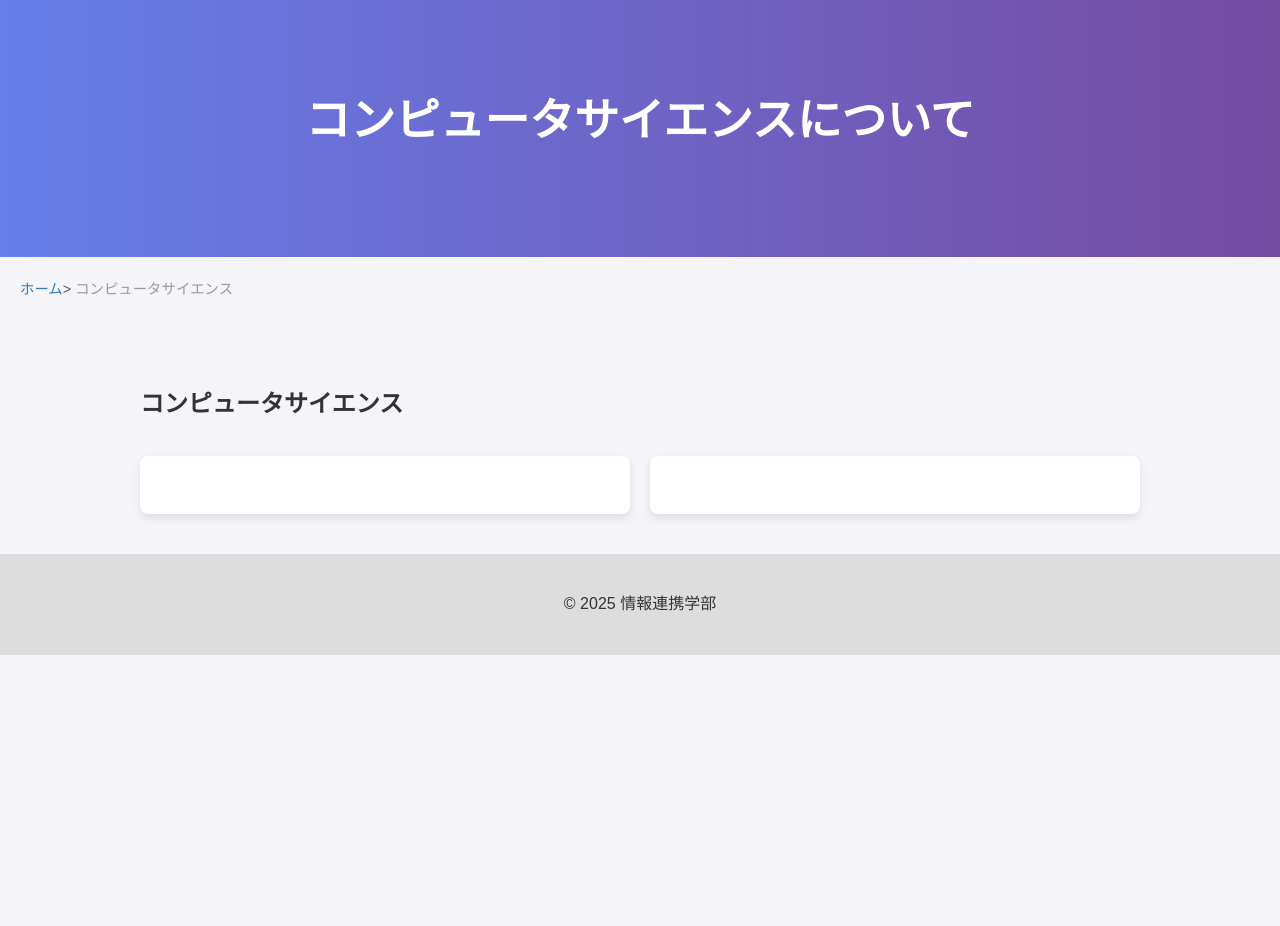
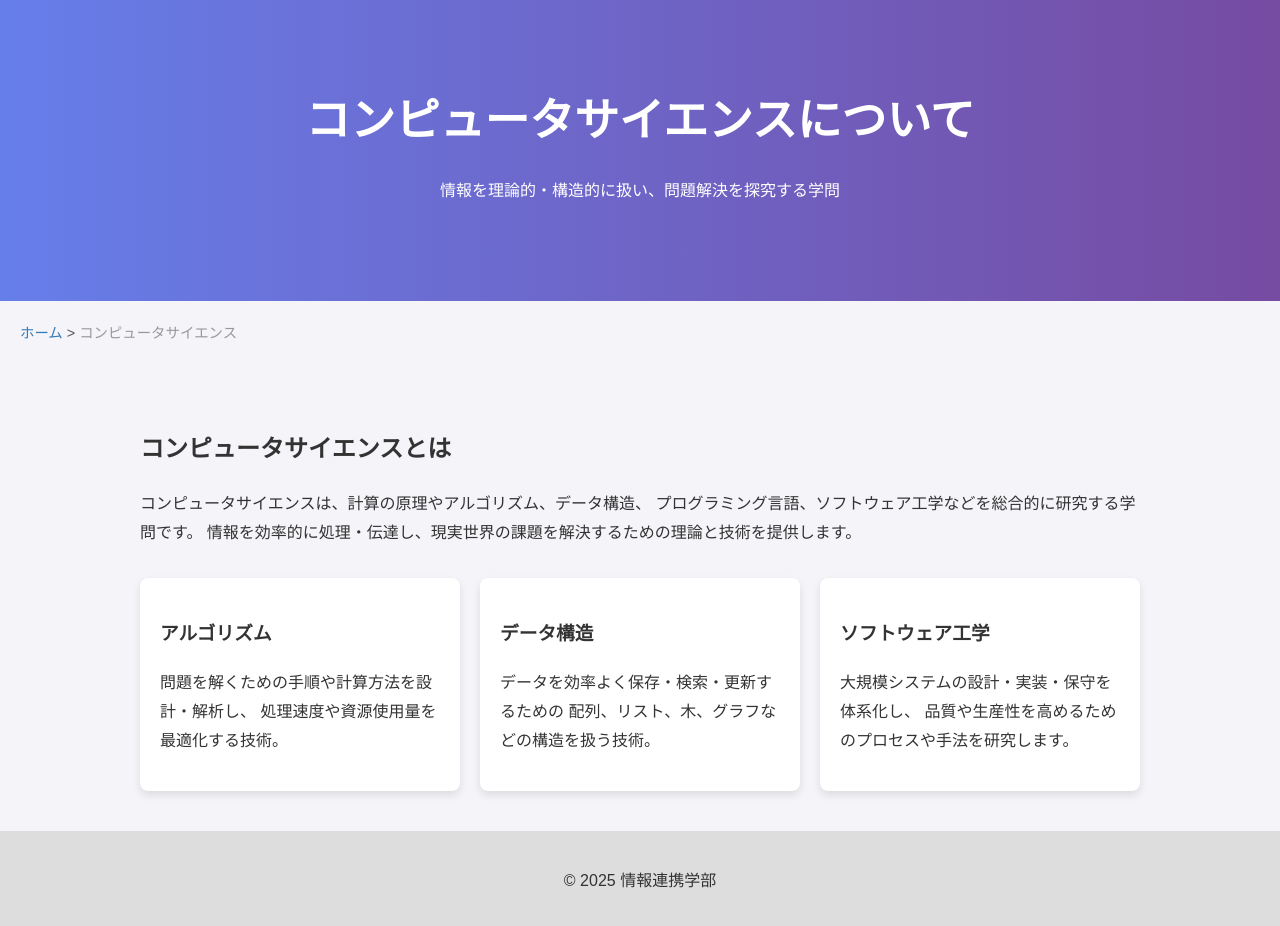
Before and after one commit to s1f102502362/team-project, a plain HTML site: page computerscience.html in a window 1280 px wide. Before the commit the page ends 800 px from the top, so only its background shows below. Drawn offline with Linux system fonts and the light colour scheme.

Commit message:
Update computerscience.html

```diff
--- a/computerscience.html
+++ b/computerscience.html
@@ -3,37 +3,50 @@
   <head>
     <meta charset="UTF-8">
     <title>コンピュータサイエンス</title>
-        <link rel="stylesheet" type="text/css" href="CSS\jyouhoudezain.css">
+    <link rel="stylesheet" type="text/css" href="CSS/jyouhoudezain.css">
   </head>
-    <body><header class="hero">
+  <body>
+    <header class="hero">
       <h1>コンピュータサイエンスについて</h1>
-    <p></p>
+      <p>情報を理論的・構造的に扱い、問題解決を探究する学問</p>
     </header>
     <nav class="hometab">
-        <a href="index.html">ホーム</a>&gt;
+      <a href="index.html">ホーム</a> >
       <span>コンピュータサイエンス</span>
     </nav>
-
     <main class="content">
       <section>
-            <h2>コンピュータサイエンス</h2>
+        <h2>コンピュータサイエンスとは</h2>
         <p>
-
+          コンピュータサイエンスは、計算の原理やアルゴリズム、データ構造、
+          プログラミング言語、ソフトウェア工学などを総合的に研究する学問です。
+          情報を効率的に処理・伝達し、現実世界の課題を解決するための理論と技術を提供します。
         </p>
       </section>
-
       <section class="cards">
         <div class="card">
-                <h3></h3>
-                <p></p>
+          <h3>アルゴリズム</h3>
+          <p>
+            問題を解くための手順や計算方法を設計・解析し、
+            処理速度や資源使用量を最適化する技術。
+          </p>
         </div>
         <div class="card">
-                <h3></h3>
-                <p></p>
+          <h3>データ構造</h3>
+          <p>
+            データを効率よく保存・検索・更新するための
+            配列、リスト、木、グラフなどの構造を扱う技術。
+          </p>
+        </div>
+        <div class="card">
+          <h3>ソフトウェア工学</h3>
+          <p>
+            大規模システムの設計・実装・保守を体系化し、
+            品質や生産性を高めるためのプロセスや手法を研究します。
+          </p>
         </div>
       </section>
     </main>
-
     <footer>
       <p>&copy; 2025 情報連携学部</p>
     </footer>
```
Lines whose indentation alone changed are shown as unchanged.
